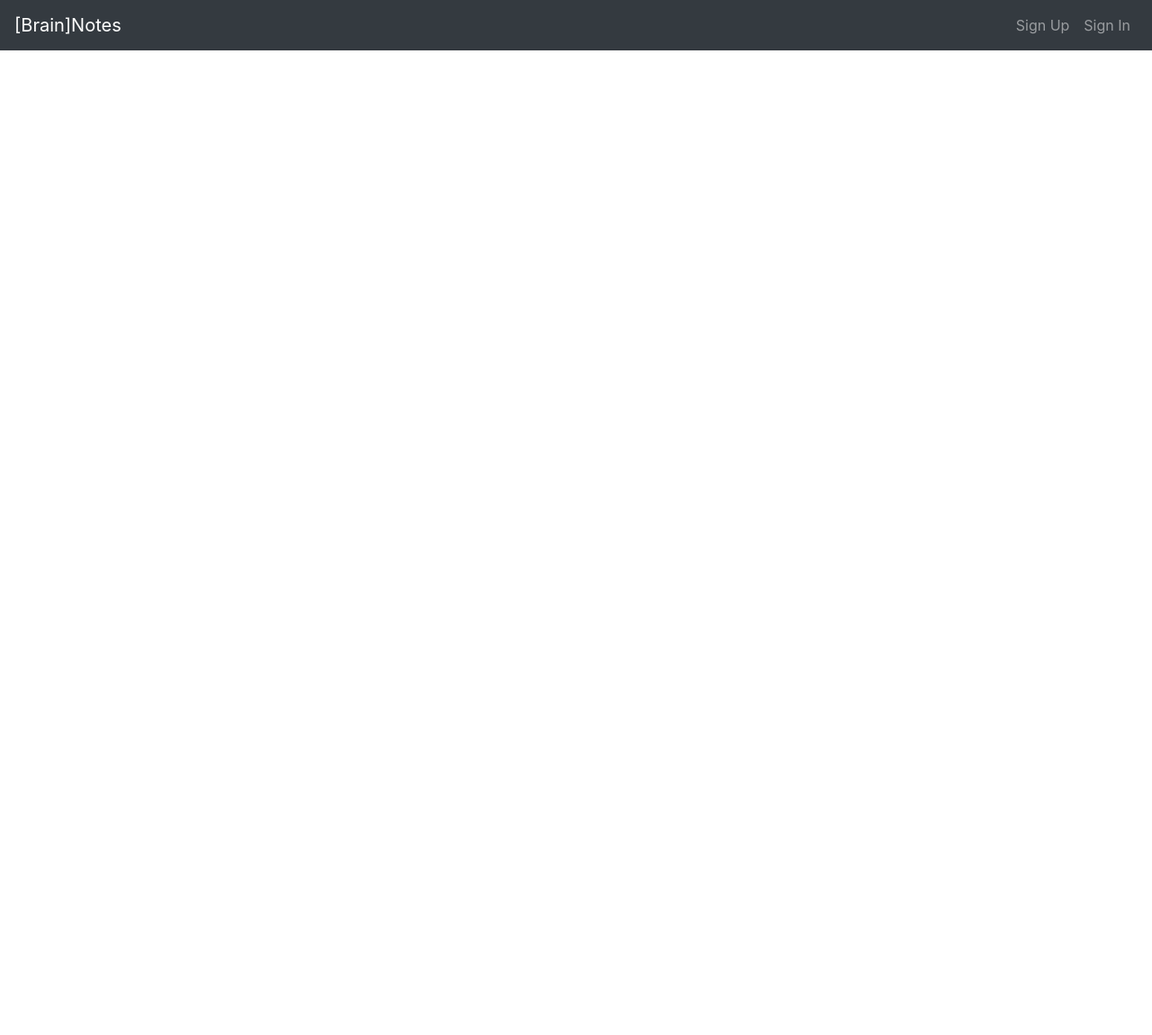
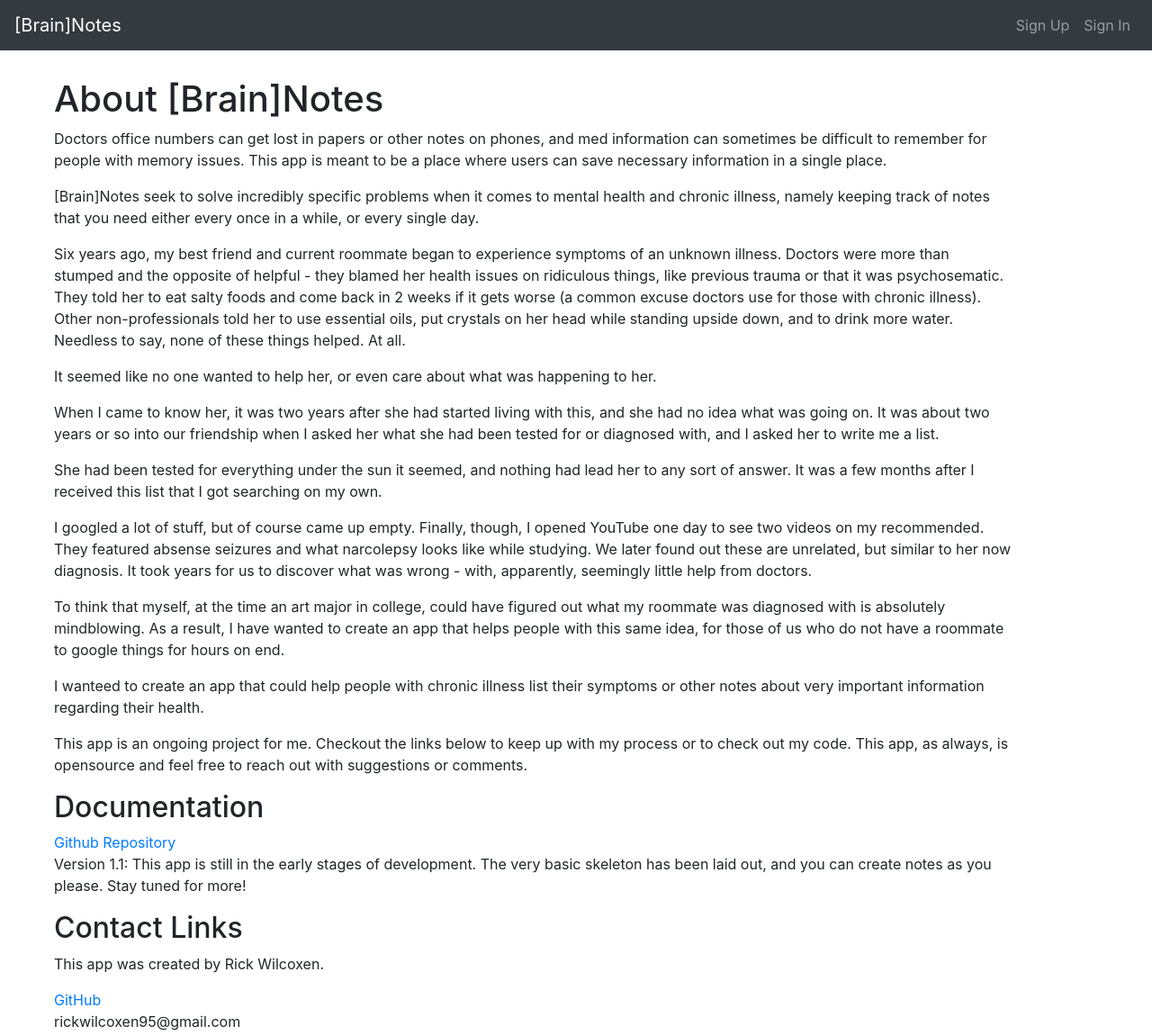
Before and after one commit to rickwilcoxen/note-client, a React app: page /#/About in a window 1280 px wide. Shown: the whole page at 90% size. Before the commit the page ends 800 px from the top, so only its background shows below. Built offline with nearby package versions, Linux system fonts and the light colour scheme.

Commit message:
Created About page and installed dependencies
Created about page and added background plan for app
Added button to Main to link to about page
Created link to about page in App
Added solid button.js for css for buttons
index.scss for about page container
installed dependencies

```diff
--- a/package.json
+++ b/package.json
@@ -19,6 +19,7 @@
     "react-dom": "^16.4.2",
     "react-router-dom": "^4.3.1",
     "resolve": "1.6.0",
+    "styled-components": "^5.1.1",
     "url-loader": "0.6.2"
   },
   "scripts": {
--- /dev/null
+++ b/src/Shared/SolidButton.js
@@ -0,0 +1,17 @@
+import styled from 'styled-components'
+
+const SolidButton = styled.button`
+border-radius: 20px;
+border-width: 2px;
+background-color: ${props => props.primaryColor};
+font-size: 1.2rem;
+padding: 6px 25px;
+margin: 8px;
+transition: color .2s linear, background-color .2s linear;
+&:hover {
+  background-color: gray;
+  color: ${props => props.primaryColor};
+}
+`
+
+export default SolidButton
--- /dev/null
+++ b/src/components/About/About.js
@@ -0,0 +1,58 @@
+import React from 'react'
+// import { Link } from 'react-router-dom'
+// import SolidButton from '../Shared/SolidButton'
+const About = () => {
+  const aboutStyles = {
+    /* Center the heading inside the container */
+    display: 'flex',
+    justifyContent: 'left',
+    alignItems: 'left',
+
+    /* Take up half the viewport's height, (50 out of 100) */
+    height: '100vh',
+    color: 'black',
+    textAlign: 'left'
+  }
+  return (
+    <div style={aboutStyles} className='About' Style={{ flex: 1, flexDirection: 'column' }}>
+      <div>
+        <h1>About [Brain]Notes</h1>
+        <p>Doctors office numbers can get lost in papers or other notes on phones, and med information can sometimes be difficult to remember for people with memory issues. This app is meant to be a place where users can save necessary information in a single place.</p>
+        <p>[Brain]Notes seek to solve incredibly specific problems when it comes to mental health and chronic illness, namely keeping track of notes that you need either every once in a while, or every single day.</p>
+        <p>Six years ago, my best friend and current roommate began to experience symptoms of an unknown illness. Doctors were more than stumped and the opposite of helpful - they blamed her health issues on ridiculous things, like previous trauma or that it was psychosematic. They told her to eat salty foods and come back in 2 weeks if it gets worse (a common excuse doctors use for those with chronic illness). Other non-professionals told her to use essential oils, put crystals on her head while standing upside down, and to drink more water. Needless to say, none of these things helped. At all.</p>
+        <p>
+        It seemed like no one wanted to help her, or even care about what was happening to her.
+        </p>
+        <p>
+        When I came to know her, it was two years after she had started living with this, and she had no idea what was going on. It was about two years or so into our friendship when I asked her what she had been tested for or diagnosed with, and I asked her to write me a list.
+        </p>
+        <p>
+        She had been tested for everything under the sun it seemed, and nothing had lead her to any sort of answer. It was a few months after I received this list that I got searching on my own.
+        </p>
+        <p>
+        I googled a lot of stuff, but of course came up empty. Finally, though, I opened YouTube one day to see two videos on my recommended. They featured absense seizures and what narcolepsy looks like while studying. We later found out these are unrelated, but similar to her now diagnosis. It took years for us to discover what was wrong - with, apparently, seemingly little help from doctors.
+        </p>
+        <p>
+        To think that myself, at the time an art major in college, could have figured out what my roommate was diagnosed with is absolutely mindblowing. As a result, I have wanted to create an app that helps people with this same idea, for those of us who do not have a roommate to google things for hours on end.
+        </p>
+        <p>
+        I wanteed to create an app that could help people with chronic illness list their symptoms or other notes about very important information regarding their health.
+        </p>
+        <p>
+        This app is an ongoing project for me. Checkout the links below to keep up with my process or to check out my code. This app, as always, is opensource and feel free to reach out with suggestions or comments.</p>
+      </div>
+      <div>
+        <h2>Documentation</h2>
+        <a href="https://github.com/rickwilcoxen/note-client">Github Repository</a>
+        <p>Version 1.1: This app is still in the early stages of development. The very basic skeleton has been laid out, and you can create notes as you please. Stay tuned for more!</p>
+      </div>
+      <div>
+        <h2>Contact Links</h2>
+        <p>This app was created by Rick Wilcoxen.</p>
+        <a href="https://github.com/rickwilcoxen">GitHub</a>
+        <p>rickwilcoxen95@gmail.com</p>
+      </div>
+    </div>
+  )
+}
+export default About
--- a/src/components/App/App.js
+++ b/src/components/App/App.js
@@ -13,6 +13,7 @@ import NoteIndex from '../UserNotes/NoteIndex'
 import NotesShow from '../UserNotes/NoteShow'
 import NoteUpdate from '../UserNotes/NoteUpdate'
 import Home from '../Main/Main'
+import About from '../About/About'
 
 class App extends Component {
   constructor () {
@@ -48,6 +49,7 @@ class App extends Component {
         ))}
         <main className="container">
           <Route exact path='/' component={Home} />
+          <Route exact path='/About' component={About} />
           <Route path='/sign-up' render={() => (
             <SignUp msgAlert={this.msgAlert} setUser={this.setUser} />
           )} />
--- a/src/components/Main/Main.js
+++ b/src/components/Main/Main.js
@@ -1,5 +1,7 @@
 import React from 'react'
 // import { withRouter } from 'react-router-dom'
+import SolidButton from '../../Shared/SolidButton'
+import { Link } from 'react-router-dom'
 
 const Home = () => {
   const backgroundImageUrl = 'https://media.giphy.com/media/UYBDCJjwOd9Re/giphy.gif'
@@ -27,6 +29,13 @@ const Home = () => {
     <div style={homeStyles}>
       <div>
         <h1>One Stop For All Your [Brain]Notes</h1>
+        <p>A safe space for all your notes in one place.</p>
+        <Link to='/About'>
+          <SolidButton>About</SolidButton>
+        </Link>
+        <Link to='/About'>
+          <SolidButton>Mental Health Resources</SolidButton>
+        </Link>
       </div>
     </div>
   )
--- a/src/index.scss
+++ b/src/index.scss
@@ -4,3 +4,9 @@
   padding-left: 0px;
   margin-left: 0px;
 }
+
+.About {
+  padding-left: 30px;
+  margin-left: 30px;
+  margin-top: 30px;
+}
```
Also changed, not shown: 1 other file.
